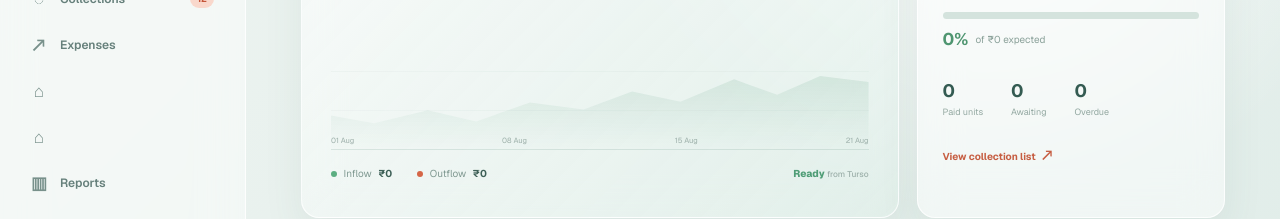
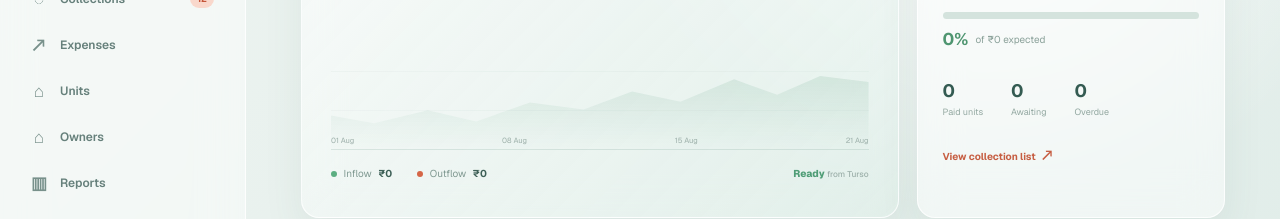
Before and after one commit to himadri-GH/drishti-abasan-finance, a Next.js app: page / in a window 1280 px wide. Shown: the part 223-442 px from the top of the page. Built offline with nearby package versions, Linux system fonts and the light colour scheme.

Commit message:
Add owners navigation

```diff
--- a/src/app/page.tsx
+++ b/src/app/page.tsx
@@ -27,8 +27,10 @@ export default async function Home() {
           <a className={styles.active} href="#overview"><span>◈</span> Overview</a>
           <a href="/collections"><span>◌</span> Collections <b>12</b></a>
           <a href="/expenses"><span>↗</span> Expenses</a>
-          <a href="/units"><span>⌂</span> </a>
-          <a href="/owners"><span>⌂</span> </a>
+
+          <a href="/units"><span>⌂</span> Units </a>
+          <a href="/owners"><span>⌂</span> Owners </a>
+
           <a href="/reports"><span>▥</span> Reports</a>
           <a href="/contracts"><span>⌘</span> Contracts</a>
           <a href="/ledger"><span>≡</span> Full ledger</a>
```
